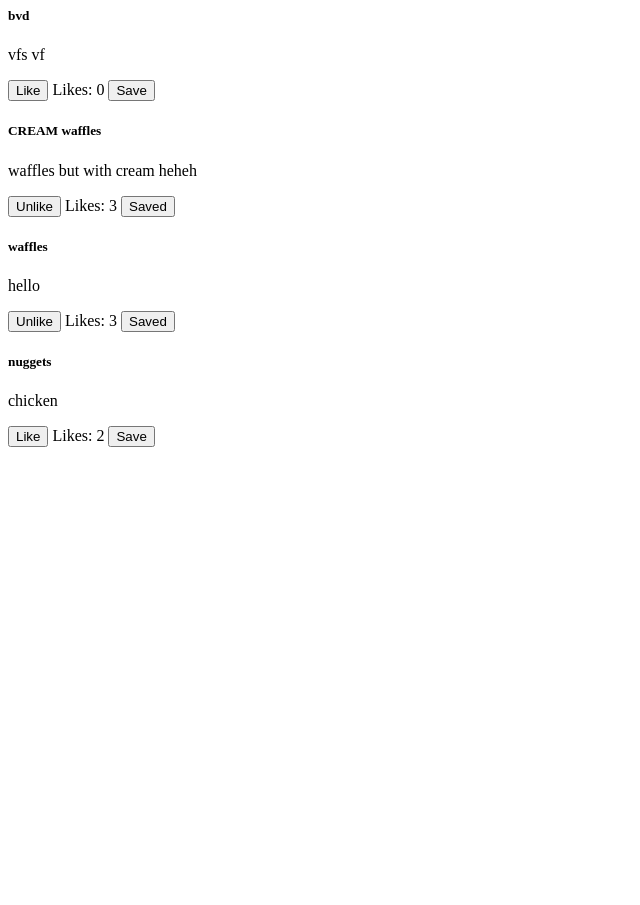
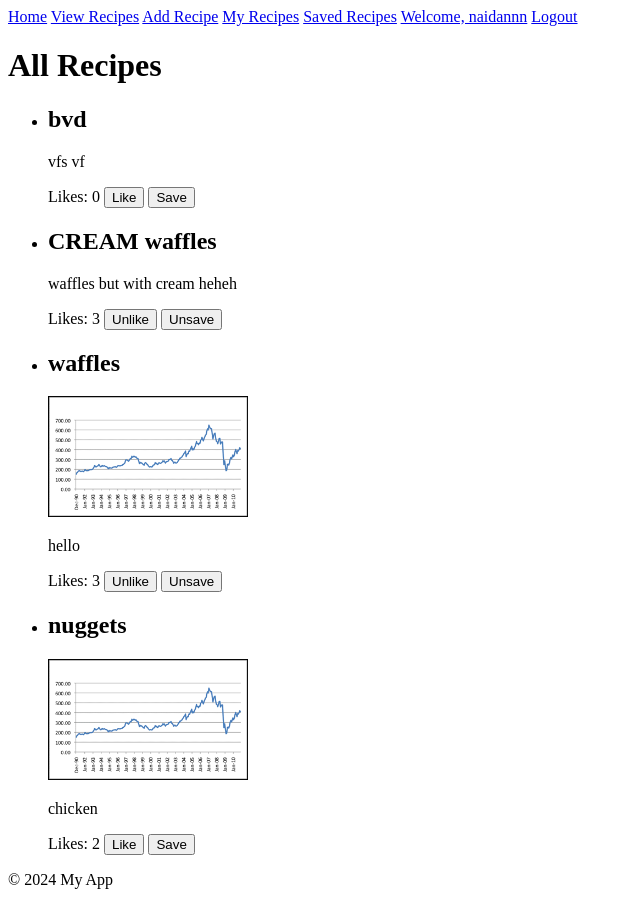
Before and after one commit to Naidan-slv/Foodie, a Flask app: page /view_recipes in a window 1280 px wide. Shown: the whole page, without its empty margins (0-640 px from the left). Before the commit the page ends 447 px from the top, so only its background shows below. Run offline with Flask 3, Linux system fonts and the light colour scheme; a user stored in the database is signed in; data comes from the database, SQL or seed files in the repository; both versions use the stored data as it was after the commit; some libraries are stand-ins or nearby versions.

Commit message:
MODEL/VIEWS Like and save now work

```diff
--- a/Foodie_Files/app/static/js/actions.js
+++ b/Foodie_Files/app/static/js/actions.js
@@ -1,51 +1,66 @@
-$(document).ready(function () {
-    // Like Recipe
-    $(".like-button").on("click", function () {
-        const recipeId = $(this).data("recipe-id");
-        const likeButton = $(this);
+$(document).ready(function() {
+    // Set the CSRF token so we are not rejected by server
+    var csrf_token = $('meta[name="csrf-token"]').attr('content');
+
+    // Configure ajaxSetup so that the CSRF token is added to the header of every request
+    $.ajaxSetup({
+        beforeSend: function(xhr, settings) {
+            if (!/^(GET|HEAD|OPTIONS|TRACE)$/i.test(settings.type) && !this.crossDomain) {
+                xhr.setRequestHeader("X-CSRFToken", csrf_token);
+            }
+        }
+    });
+
+    // Event handler for like button clicks
+    $("body").on("click", ".like-button", function() {
+        var recipeId = $(this).data('recipe-id');
+        var clicked_obj = $(this);
 
         $.ajax({
             url: '/like_recipe',
             type: 'POST',
-            contentType: "application/json",
             data: JSON.stringify({ recipe_id: recipeId }),
-            success: function (response) {
-                // Update the button text and likes count
+            contentType: "application/json; charset=utf-8",
+            dataType: "json",
+            success: function(response) {
+                // Update like count text
+                $("#like-count-" + recipeId).text(response.like_count);
+
+                // Update button text based on liked or unliked
                 if (response.status === 'liked') {
-                    likeButton.text("Unlike");
-                } else if (response.status === 'unliked') {
-                    likeButton.text("Like");
+                    clicked_obj.text('Unlike');
+                } else {
+                    clicked_obj.text('Like');
                 }
-                likeButton.siblings(".like-count").text(`Likes: ${response.like_count}`);
             },
-            error: function (error) {
-                console.error("Error:", error);
+            error: function(error) {
+                console.log(error);
+            }
+        });
+    });
+
+    // Event handler for save button clicks
+    $("body").on("click", ".save-button", function() {
+        var recipeId = $(this).data('recipe-id');
+        var clicked_obj = $(this);
+
+        $.ajax({
+            url: '/save_recipe',
+            type: 'POST',
+            data: JSON.stringify({ recipe_id: recipeId }),
+            contentType: "application/json; charset=utf-8",
+            dataType: "json",
+            success: function(response) {
+                // Update button text based on saved or unsaved
+                if (response.status === 'saved') {
+                    clicked_obj.text('Unsave');
+                } else {
+                    clicked_obj.text('Save');
+                }
+            },
+            error: function(error) {
+                console.log(error);
             }
         });
     });
 });
-
-
-
-// Save Recipe
-$(".save-button").on("click", function () {
-    const recipeId = $(this).data("recipe-id");
-    const saveButton = $(this);
-
-    $.ajax({
-        url: '/save_recipe',
-        type: 'POST',
-        contentType: "application/json",
-        data: JSON.stringify({ recipe_id: recipeId }),
-        success: function (response) {
-            if (response.status === 'saved') {
-                saveButton.text("Saved");
-            } else if (response.status === 'unsaved') {
-                saveButton.text("Save");
-            }
-        },
-        error: function (error) {
-            console.error("Error:", error);
-        }
-    });
-});
--- a/Foodie_Files/app/templates/base.html
+++ b/Foodie_Files/app/templates/base.html
@@ -3,26 +3,26 @@
 <head>
     <meta charset="UTF-8">
     <meta name="viewport" content="width=device-width, initial-scale=1.0">
+    <meta name="csrf-token" content="{{ csrf_token() }}">
+    <title>{% block title %}My App{% endblock %}</title>
+    <!-- Include jQuery before actions.js -->
+    <script src="https://code.jquery.com/jquery-3.6.0.min.js"></script>
     <script src="{{ url_for('static', filename='js/actions.js') }}"></script>
-
-    <title>{% block title %}My App{% endblock %}</title>
 </head>
 <body>
     <header>
         <nav>
+            <a href="/">Home</a>
+            <a href="/view_recipes">View Recipes</a>
             {% if current_user.is_authenticated %}
-                <a href="/">Home</a>
-                <a href="/view_recipes">View Recipes</a>
                 <a href="/add_recipe">Add Recipe</a>
                 <a href="/my_recipes">My Recipes</a>
+                <a href="/saved_recipes">Saved Recipes</a>
                 <a href="#">Welcome, {{ current_user.username }}</a>
                 <a href="/logout">Logout</a>
             {% else %}
-                <a href="/">Home</a>
                 <a href="/register">Register</a>
                 <a href="/login">Login</a>
-                <a href="/view_recipes">View Recipes</a>
-
             {% endif %}
         </nav>
     </header>
--- a/Foodie_Files/app/templates/view_recipes.html
+++ b/Foodie_Files/app/templates/view_recipes.html
@@ -1,27 +1,42 @@
+{% extends 'base.html' %}
+{% block content %}
+<h1>All Recipes</h1>
+<ul>
 {% for recipe in recipes %}
-<div class="card mb-3">
-    <div class="card-body">
-        <h5 class="card-title">{{ recipe.title }}</h5>
-        <p class="card-text">{{ recipe.description }}</p>
+    <li>
+        <h2>{{ recipe.title }}</h2>
+        {% if recipe.image_url %}
+        <img src="{{ recipe.image_url }}" alt="{{ recipe.title }}" style="max-width:200px;">
+        {% endif %}
+        <p>{{ recipe.description }}</p>
 
-        <!-- Like Button -->
-        <button class="like-button btn btn-primary" data-recipe-id="{{ recipe.id }}">
-            {% if recipe|has_liked(current_user) %}
+        <div>
+            <span>Likes: <span id="like-count-{{ recipe.id }}">{{ recipe.likes|length }}</span></span>
+            {% if current_user.is_authenticated %}
+                {# Check if user already liked this recipe #}
+                {% set user_liked = (recipe.likes|selectattr('user_id','equalto',current_user.id)|list) %}
+                {% set user_saved = (recipe.saved_by|selectattr('user_id','equalto',current_user.id)|list) %}
+
+                <button class="like-button" data-recipe-id="{{ recipe.id }}">
+                    {% if user_liked %}
                         Unlike
                     {% else %}
                         Like
                     {% endif %}
                 </button>
-        <span class="like-count">Likes: {{ recipe.likes|length }}</span>
 
-        <!-- Save Button -->
-        <button class="save-button btn btn-secondary" data-recipe-id="{{ recipe.id }}">
-            {% if recipe|has_saved(current_user) %}
-                Saved
+                <button class="save-button" data-recipe-id="{{ recipe.id }}">
+                    {% if user_saved %}
+                        Unsave
                     {% else %}
                         Save
                     {% endif %}
                 </button>
+            {% else %}
+                <p>You must be logged in to like or save recipes.</p>
+            {% endif %}
         </div>
-</div>
+    </li>
 {% endfor %}
+</ul>
+{% endblock %}
--- a/Foodie_Files/app/views.py
+++ b/Foodie_Files/app/views.py
@@ -258,21 +258,10 @@ def save_recipe():
     db.session.commit()
     return jsonify({'status': 'saved'})
 
-
-
-# AJAX Like/Unlike Route
-# @app.route('/like/<int:recipe_id>', methods=['POST'])
-# @login_required
-# def like_recipe(recipe_id):
-#     recipe = Recipe.query.get_or_404(recipe_id)
-#     like = Like.query.filter_by(user_id=current_user.id, recipe_id=recipe_id).first()
-
-#     if like:
-#         db.session.delete(like)
-#         db.session.commit()
-#         return jsonify({'status': 'unliked', 'like_count': len(recipe.likes)})
-
-#     new_like = Like(user_id=current_user.id, recipe_id=recipe_id)
-#     db.session.add(new_like)
-#     db.session.commit()
-#     return jsonify({'status': 'liked', 'like_count': len(recipe.likes)})
+@app.route('/saved_recipes', methods=['GET'])
+@login_required
+def saved_recipes():
+    # Fetch recipes saved by the current user
+    saved_recipes = Recipe.query.join(SavedRecipe, Recipe.id == SavedRecipe.recipe_id) \
+                                .filter(SavedRecipe.user_id == current_user.id).all()
+    return render_template('saved_recipes.html', saved_recipes=saved_recipes)
```
Also changed, not shown: Foodie_Files/app/templates/saved_recipes.html (added, +38 -0 lines), Foodie_Files/app.db. Lines whose indentation alone changed are shown as unchanged.
